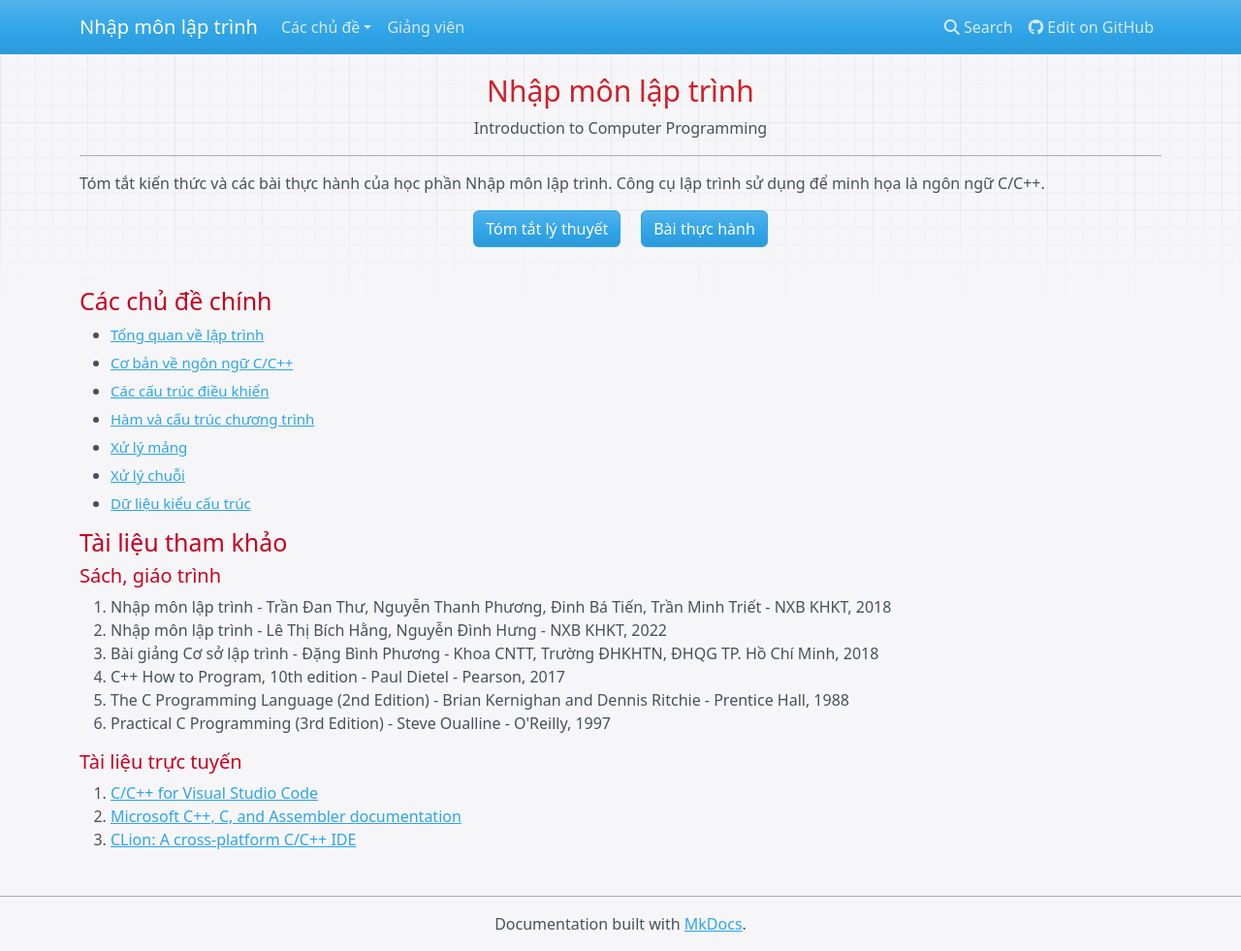
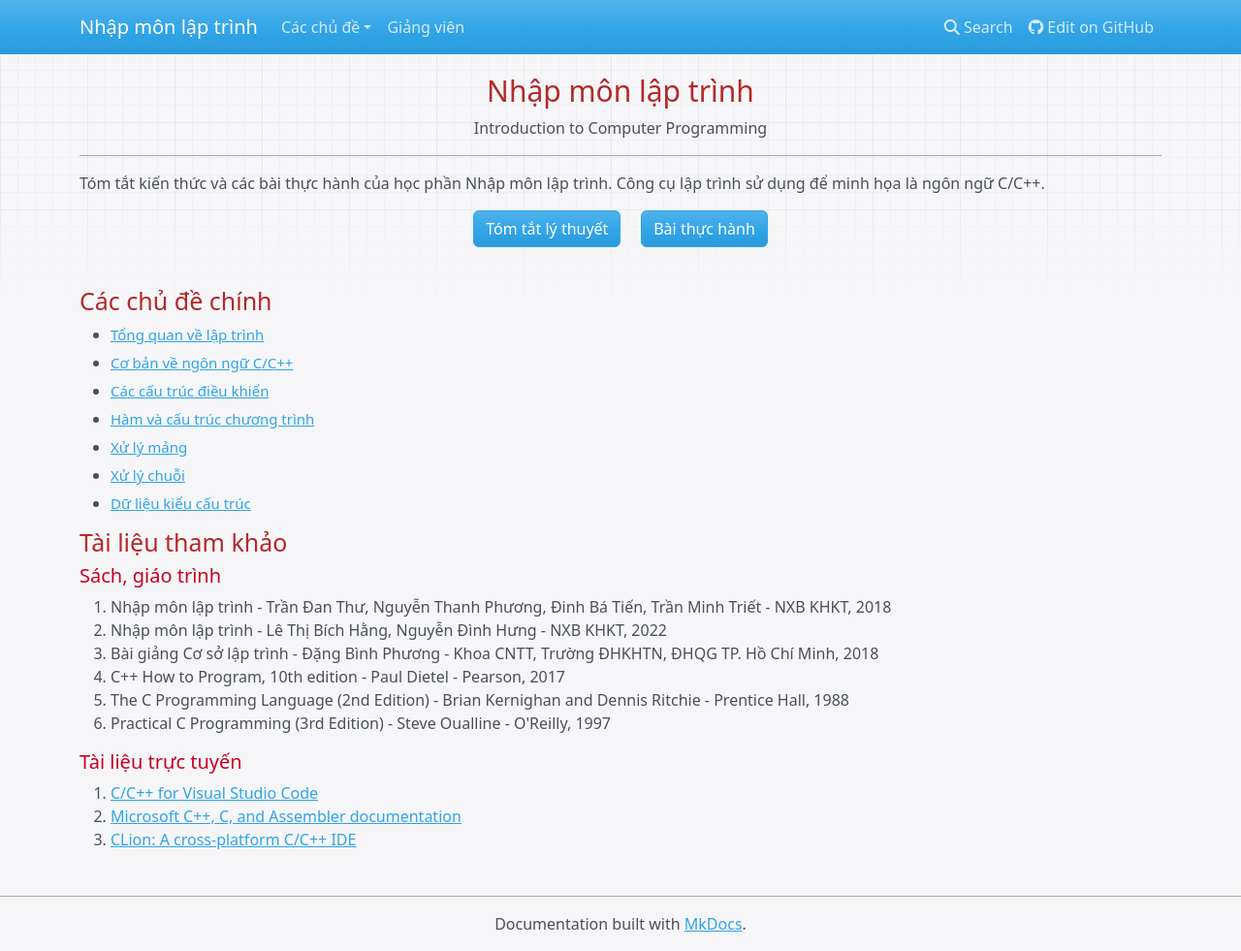
Before and after one commit to nd-hung/introduction2programming, an MkDocs documentation site: the page built from docs/README.md, in a window 1280 px wide and 981 px high. Shown: the whole window at 97% size. Built offline with MkDocs 1.6.1, drawn with Linux system fonts in a browser that asks for light colours; nearby versions of some CDN libraries; old or Windows-style settings are respelled for this version of MkDocs.

Commit message:
Update color scheme

```diff
--- a/docs/css/extra.css
+++ b/docs/css/extra.css
@@ -2,13 +2,13 @@ div.col-md-9 h1:first-of-type {
     text-align: center;
     font-size: 30px;
     font-weight: 500;
-    color:#CD212A;
+    color:#b4292a;
 }
 
 h2{
     font-size: 25px;
     font-weight: 450;
-    color:#C60021;
+    color:#b4292a;
 }
 
 h3{
```
